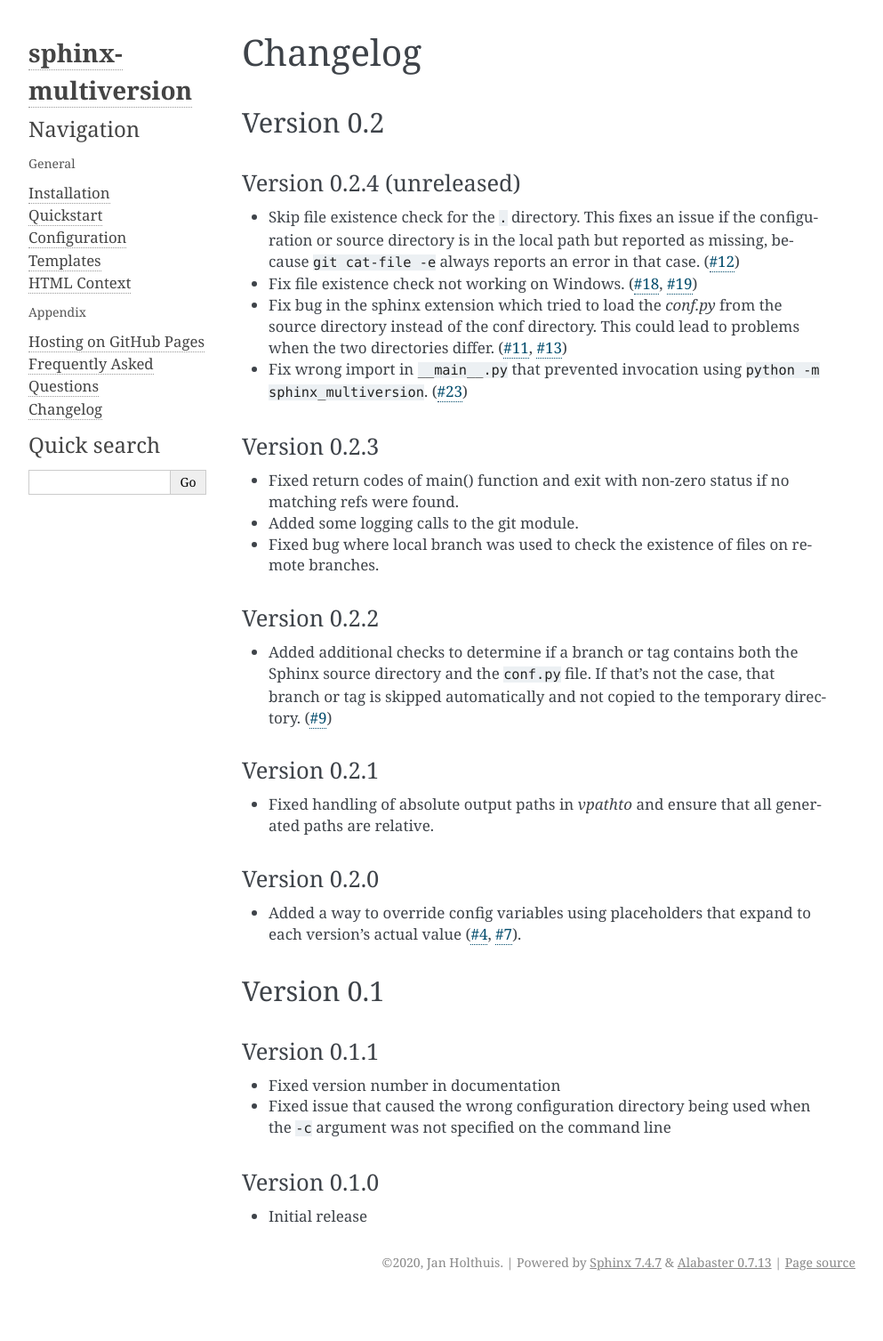
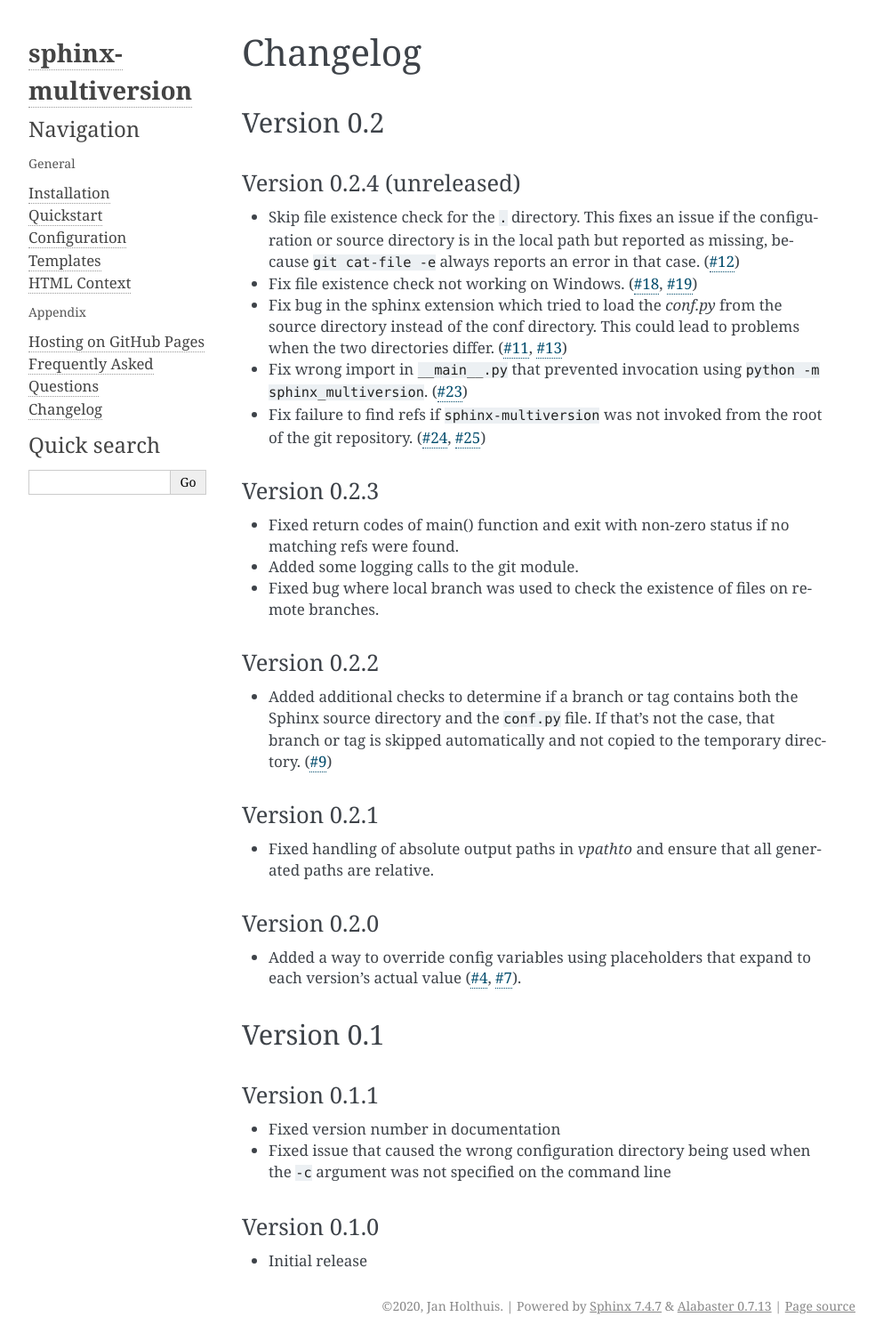
Before and after one commit to sphinx-contrib/multiversion, a Sphinx documentation site: the page built from docs/changelog.rst, in a window 1280 px wide. Shown: the whole page at 89% size, without its empty margins (148-1141 px from the left). Built offline with Sphinx 7.4.7, drawn with Linux system fonts in a browser that asks for light colours; before the commit the page ends 1458 px from its top, so only the background shows below that; some of the changed lines change nothing that is shown.

Commit message:
docs/changelog: Add changelog entry about fixed git root issue

```diff
--- a/docs/changelog.rst
+++ b/docs/changelog.rst
@@ -14,6 +14,7 @@
 * Fix file existence check not working on Windows. (`#18 <issue18_>`_, `#19 <issue19_>`_)
 * Fix bug in the sphinx extension which tried to load the `conf.py` from the source directory instead of the conf directory. This could lead to problems when the two directories differ. (`#11 <issue11_>`_, `#13 <issue13_>`_)
 * Fix wrong import in :file:`__main__.py` that prevented invocation using ``python -m sphinx_multiversion``. (`#23 <issue23_>`_)
+* Fix failure to find refs if ``sphinx-multiversion`` was not invoked from the root of the git repository. (`#24 <issue24_>`_, `#25 <issue25_>`_)
 
 
 Version 0.2.3
@@ -66,3 +67,5 @@
 .. _issue18: https://github.com/Holzhaus/sphinx-multiversion/issues/18
 .. _issue19: https://github.com/Holzhaus/sphinx-multiversion/issues/19
 .. _issue23: https://github.com/Holzhaus/sphinx-multiversion/issues/23
+.. _issue24: https://github.com/Holzhaus/sphinx-multiversion/issues/24
+.. _issue25: https://github.com/Holzhaus/sphinx-multiversion/issues/25
```
